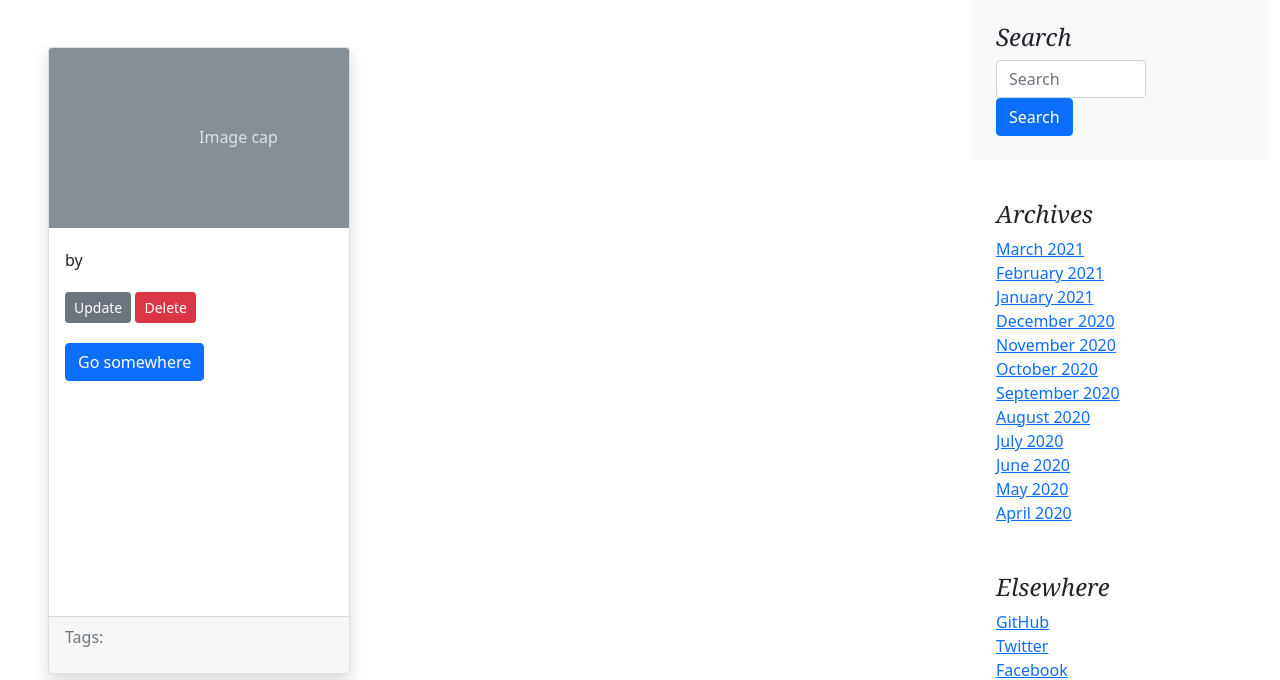
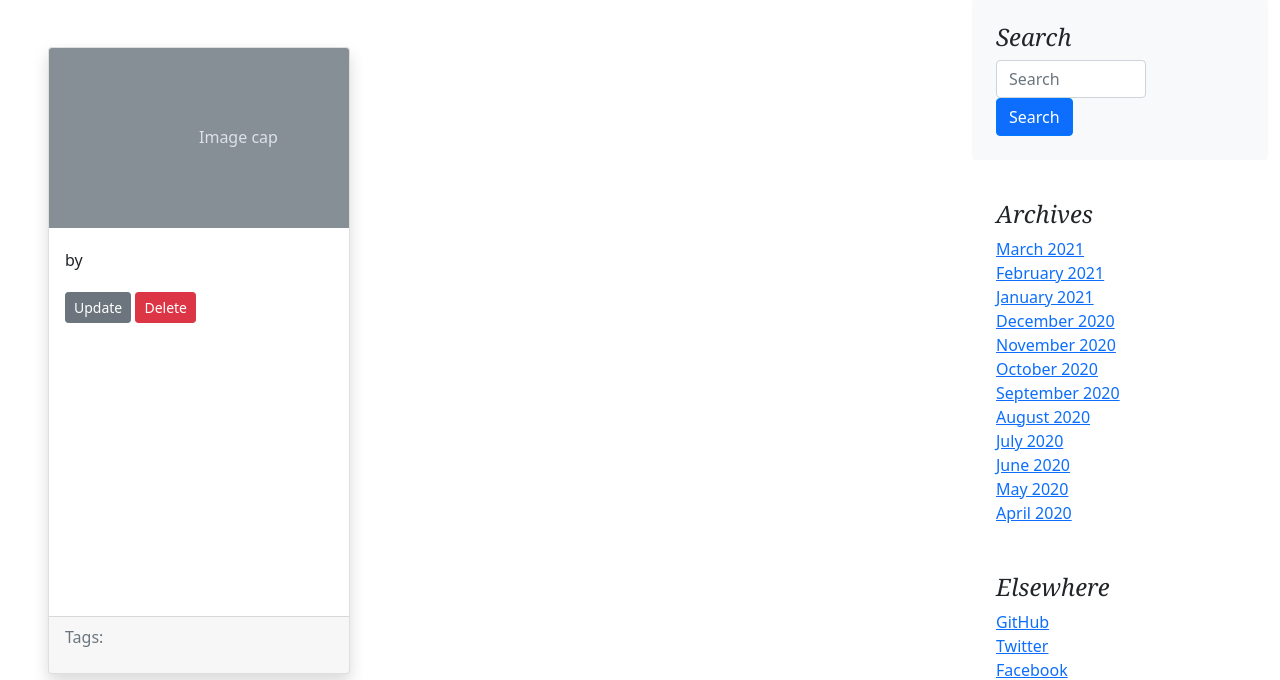
Before and after one commit to davy254/django_blog_2, a Django app: template blog/templates/blog/post-detail.html in a window 1280 px wide. Shown: the part 274-954 px from the top of the page. Run offline with Django 4.2, Linux system fonts and the light colour scheme; the template is opened without the code that fills it, so the values that code supplies are empty; some libraries are stand-ins or nearby versions.

Commit message:
Update post-detail.html

```diff
--- a/blog/templates/blog/post-detail.html
+++ b/blog/templates/blog/post-detail.html
@@ -27,7 +27,6 @@
             <a class="btn btn-danger btn-sm mt-1 mb-1" href="{% url 'blog:post-delete' post.slug %}">Delete</a>
         </div>
         <p class="card-text lead">{{ post.content}}</p>
-        <a href="#" class="btn btn-primary">Go somewhere</a>
     </article>
     <div class="card-footer text-muted">
                 <div class="d-flex ">
```
